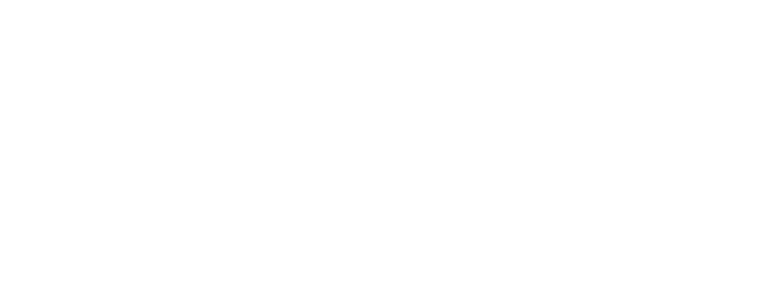
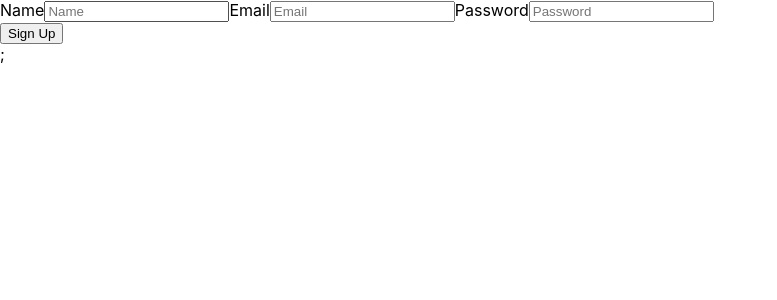
Before and after one commit to Prestine-Cars/prestine-cars-frontend, a React (Create React App) app: page /signup in a window 1280 px wide. Before the commit this address had no page. Shown: the top 300 px of the page, without its empty margins (0-777 px from the left). Built offline with nearby package versions, Linux system fonts and the light colour scheme.

Commit message:
Add sign up form component and sign up page

```diff
--- a/src/App.js
+++ b/src/App.js
@@ -3,11 +3,13 @@ import React from 'react';
 
 import { BrowserRouter, Routes, Route } from 'react-router-dom';
 import SignInPage from './pages/SignInPage';
+import SignUpPage from './pages/SignUpPage';
 
 const App = () => (
   <BrowserRouter>
     <Routes>
       <Route path='/signin' element={<SignInPage />} />
+      <Route path='/signup' element={<SignUpPage />} />
     </Routes>
   </BrowserRouter>
 );
--- a/src/components/SignUpForm.js
+++ b/src/components/SignUpForm.js
@@ -1,30 +1,31 @@
-// /*eslint-disable */
-// import React from 'react';
+/*eslint-disable */
+import React from 'react';
 
-// const SignUpForm = () => {
-//   return (
-//     <>
-//       <div>
-//         <form>
-//           <label htmlFor='email'>
-//             <span>Email</span>
-//             <input id='email' type='text' placeholder='Email' />
-//           </label>
-//           <label htmlFor='password'>
-//             <span>Password</span>
-//             <input id='password' type='password' placeholder='Password' />
-//           </label>
-//           <div>
-//             <button type='button'>Sign In</button>
-//             <a href='#'>
-//               <small>Forgot password</small>
-//             </a>
-//           </div>
-//         </form>
-//       </div>
-//       ;
-//     </>
-//   );
-// };
+const SignUpForm = () => {
+  return (
+    <>
+      <div>
+        <form>
+          <label htmlFor='name'>
+            <span>Name</span>
+            <input id='name' type='text' placeholder='Name' />
+          </label>
+          <label htmlFor='email'>
+            <span>Email</span>
+            <input id='email' type='text' placeholder='Email' />
+          </label>
+          <label htmlFor='password'>
+            <span>Password</span>
+            <input id='password' type='password' placeholder='Password' />
+          </label>
+          <div>
+            <button type='button'>Sign Up</button>
+          </div>
+        </form>
+      </div>
+      ;
+    </>
+  );
+};
 
-// export default SignInForm;
+export default SignUpForm;
--- a/src/pages/SignUpPage.js
+++ b/src/pages/SignUpPage.js
@@ -1 +1,15 @@
 /*eslint-disable */
+import React from 'react';
+import SignUpForm from '../components/SignUpForm';
+
+const SignUpPage = () => {
+  return (
+    <>
+      <section>
+        <SignUpForm />
+      </section>
+    </>
+  );
+};
+
+export default SignUpPage;
```
